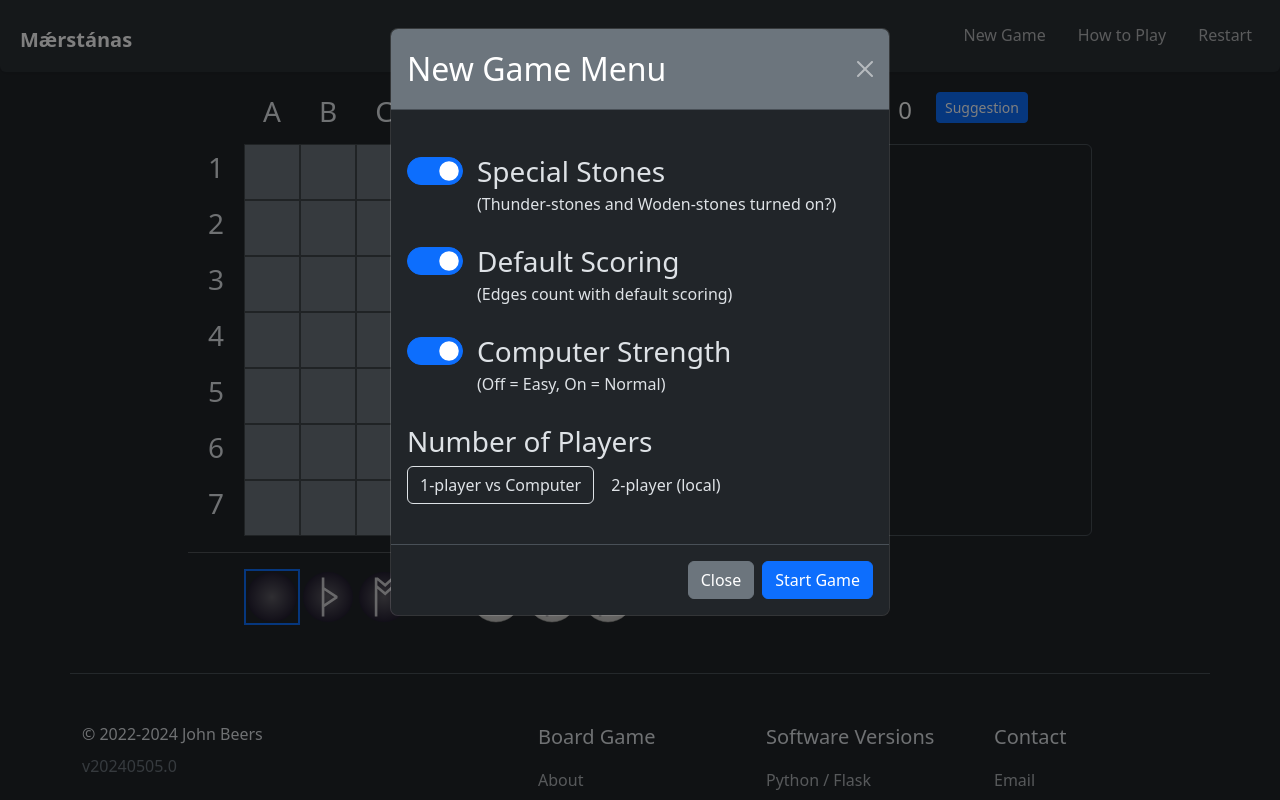
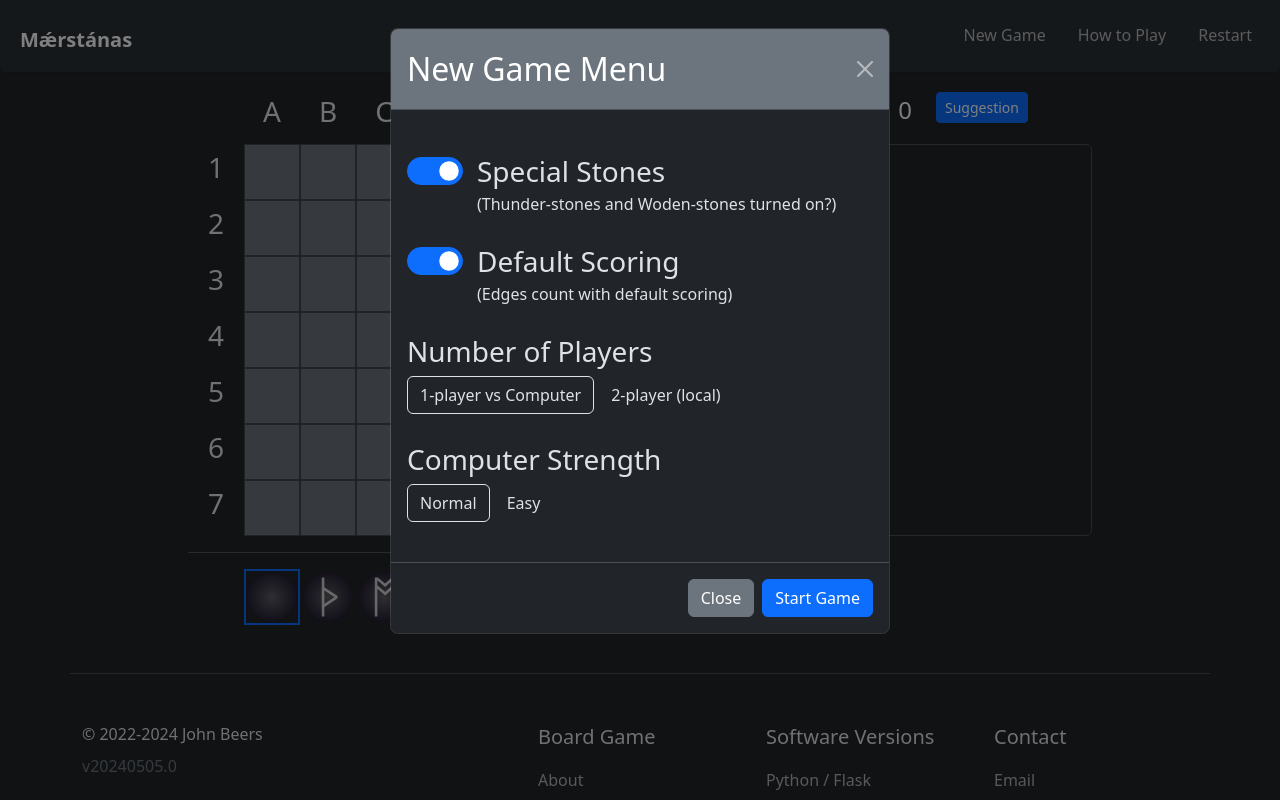
Before and after one commit to jaerrib/maerstanas_python, a Flask app: page / in a window 1280 px wide, after a click on "New Game". Run offline with Flask 3, Linux system fonts and the light colour scheme; some libraries are stand-ins or nearby versions.

Commit message:
Change computer strenth selection from toggle to radio

```diff
--- a/app/__init__.py
+++ b/app/__init__.py
@@ -57,9 +57,9 @@ def index():
 @app.route("/new-game", methods=["POST"])
 def new_game():
     session.clear()
-    session["difficulty"] = "normal" if "difficulty" in request.form else "easy"
     session["ruleset"] = "0.4" if "stones" in request.form else "0.2"
     session["scoring"] = 1 if "scoring" in request.form else 0
+    session["difficulty"] = request.form["difficulty"]
     player_type = ["computer", "human"]
     players = int(request.form["players"])
     session["player2"] = player_type[players - 1]
--- a/app/templates/header.html
+++ b/app/templates/header.html
@@ -66,14 +66,6 @@
                             <p class="fs-6">(Edges count with default
                                 scoring)</p>
                         </div>
-                        <div class="form-check form-switch fs-3 my-4">
-                            <input class="form-check-input" type="checkbox"
-                                   role="switch" id="difficulty" name="difficulty"
-                                   value="on" checked>
-                            <label class="form-check-label"
-                                   for="difficulty">Computer Strength</label>
-                            <p class="fs-6">(Off = Easy, On = Normal)</p>
-                        </div>
                     </div>
                     <div class="my-4">
                         <p class="fs-3 mb-1">Number of Players</p>
@@ -87,6 +79,19 @@
                                id="2player" autocomplete="off" value=2>
                         <label class="btn"
                                for="2player">2-player (local)</label>
+                    </div>
+                    <div class="my-4">
+                        <p class="fs-3 mb-1">Computer Strength</p>
+                        <input type="radio" class="btn-check"
+                               name="difficulty"
+                               id="normal" autocomplete="off" value="normal" checked>
+                        <label class="btn"
+                               for="normal">Normal</label>
+                        <input type="radio" class="btn-check"
+                               name="difficulty"
+                               id="easy" autocomplete="off" value="easy">
+                        <label class="btn"
+                               for="easy">Easy</label>
                     </div>
                 </div>
                 <div class="modal-footer ">
```
